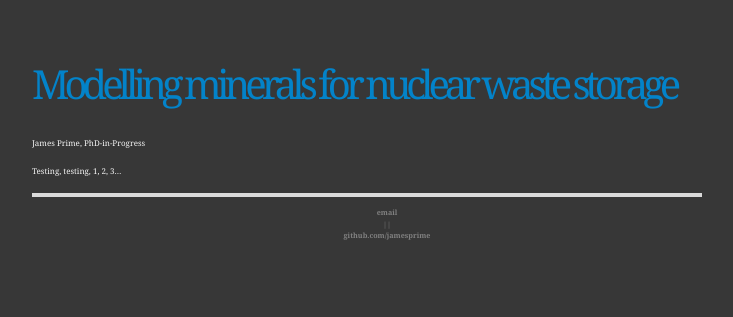
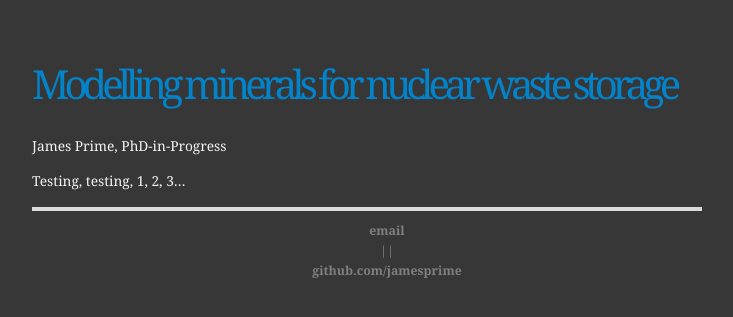
Before and after one commit to jamesprime/jamesprime.github.io, a Jekyll site: the page built from _pages/test/index.md, in a window 1280 px wide. Shown: the top 317 px of the page, without its empty margins (273-1006 px from the left). Built offline with Jekyll 4.4.1, drawn with Linux system fonts in a browser that asks for light colours; nearby versions of some CDN libraries.

Commit message:
Updated _sass/uberduper.scss
Changed body text font back from 50% to 86% Merriweather

```diff
--- a/_sass/uberduper.scss
+++ b/_sass/uberduper.scss
@@ -5,7 +5,7 @@
 body {
     background: #373737;
     color: #e5e5e5;
-    font: 50% Merriweather, Georgia, Charter, 'Bitstream Charter', serif;
+    font: 86% Merriweather, Georgia, Charter, 'Bitstream Charter', serif;
     line-height: 1.2em;
     margin: 0 auto;
     padding: 0;
```
